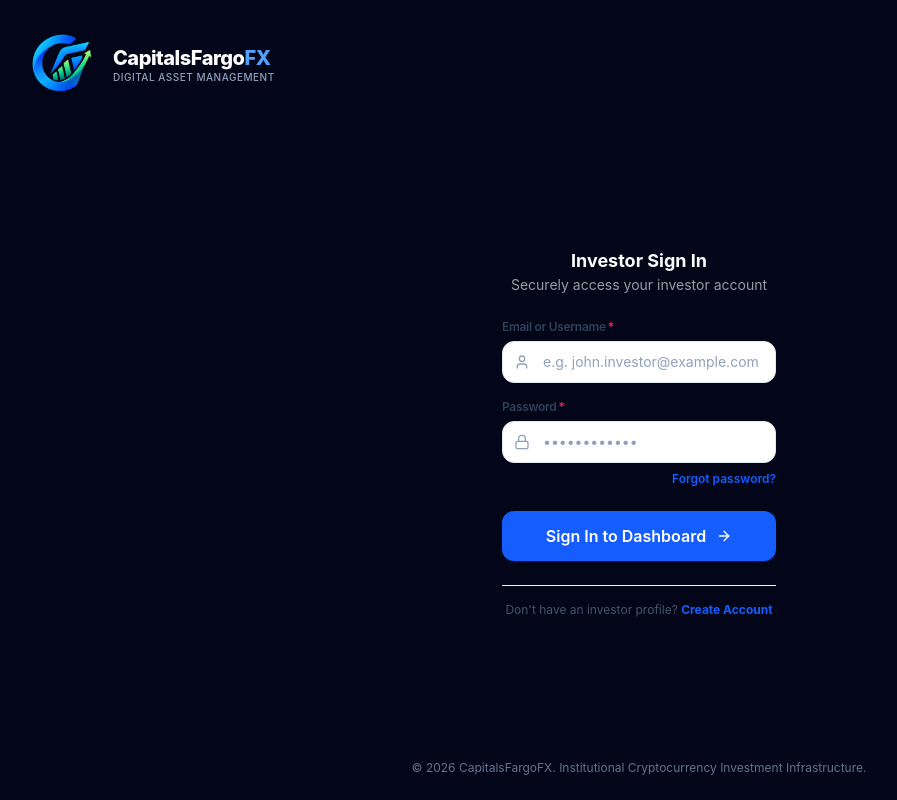
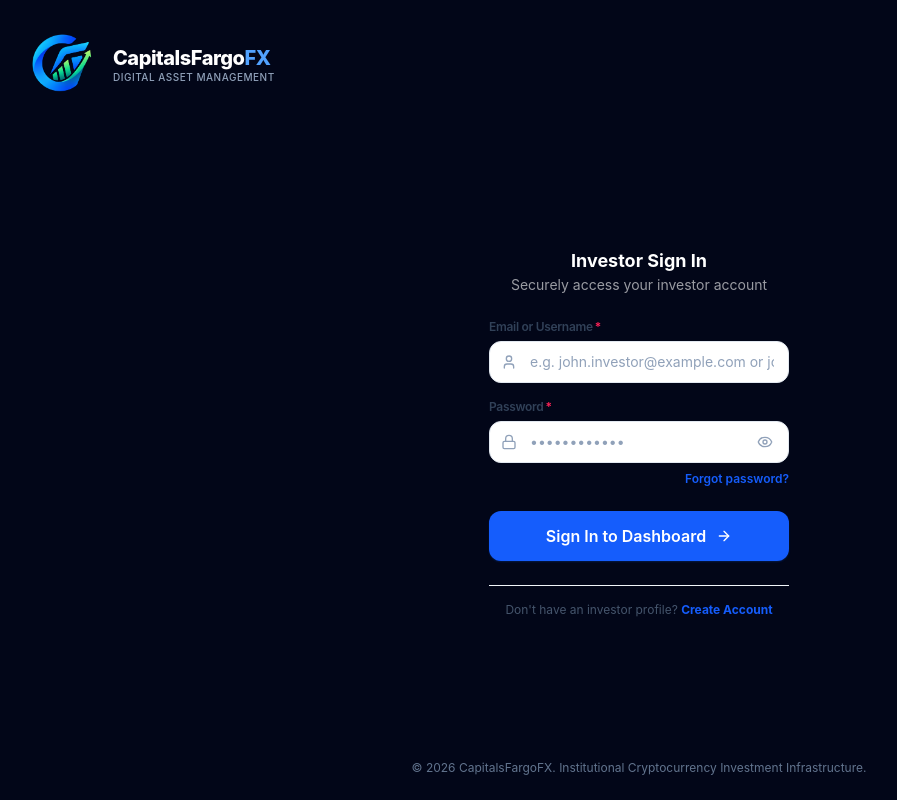
Before and after one commit to ByteBuddy2000/capitalsfargofx, a Next.js app: page /login in a window 1280 px wide. Shown: the whole page, without its empty margins (1-898 px from the left). Built offline with nearby package versions, Linux system fonts and the light colour scheme.

Commit message:
Update stuff II

```diff
--- a/components/auth/LoginForm.tsx
+++ b/components/auth/LoginForm.tsx
@@ -1,7 +1,14 @@
 "use client"
 
 import React, { useState } from "react"
-import { User as UserIcon, Lock, ArrowRight, ShieldCheck } from "lucide-react"
+import {
+  User as UserIcon,
+  Lock,
+  ArrowRight,
+  ShieldCheck,
+  Eye,
+  EyeOff,
+} from "lucide-react"
 import { signIn } from "next-auth/react"
 import { Input } from "../ui/Input"
 import { Button } from "../ui/Button"
@@ -18,6 +25,7 @@ export const LoginForm: React.FC<LoginFormProps> = ({
 }) => {
   const [identifier, setIdentifier] = useState("")
   const [password, setPassword] = useState("")
+  const [showPassword, setShowPassword] = useState(false)
   const [isLoading, setIsLoading] = useState(false)
   const [error, setError] = useState("")
   const { success, error: toastError } = useToast()
@@ -155,7 +163,7 @@ export const LoginForm: React.FC<LoginFormProps> = ({
         <div className="space-y-1">
           <Input
             label="Password"
-            type="password"
+            type={showPassword ? "text" : "password"}
             placeholder="••••••••••••"
             value={password}
             onChange={(e) => {
@@ -163,6 +171,21 @@ export const LoginForm: React.FC<LoginFormProps> = ({
               if (error) setError("")
             }}
             leftIcon={<Lock className="h-4 w-4" />}
+            rightIcon={
+              <button
+                type="button"
+                onClick={() => setShowPassword((visible) => !visible)}
+                aria-label={showPassword ? "Hide password" : "Show password"}
+                aria-pressed={showPassword}
+                className="cursor-pointer rounded-md p-1 text-slate-400 transition-colors hover:text-slate-700 focus:outline-none focus:ring-2 focus:ring-blue-500/30"
+              >
+                {showPassword ? (
+                  <EyeOff className="h-4 w-4" />
+                ) : (
+                  <Eye className="h-4 w-4" />
+                )}
+              </button>
+            }
             autoComplete="current-password"
             required
           />
```
